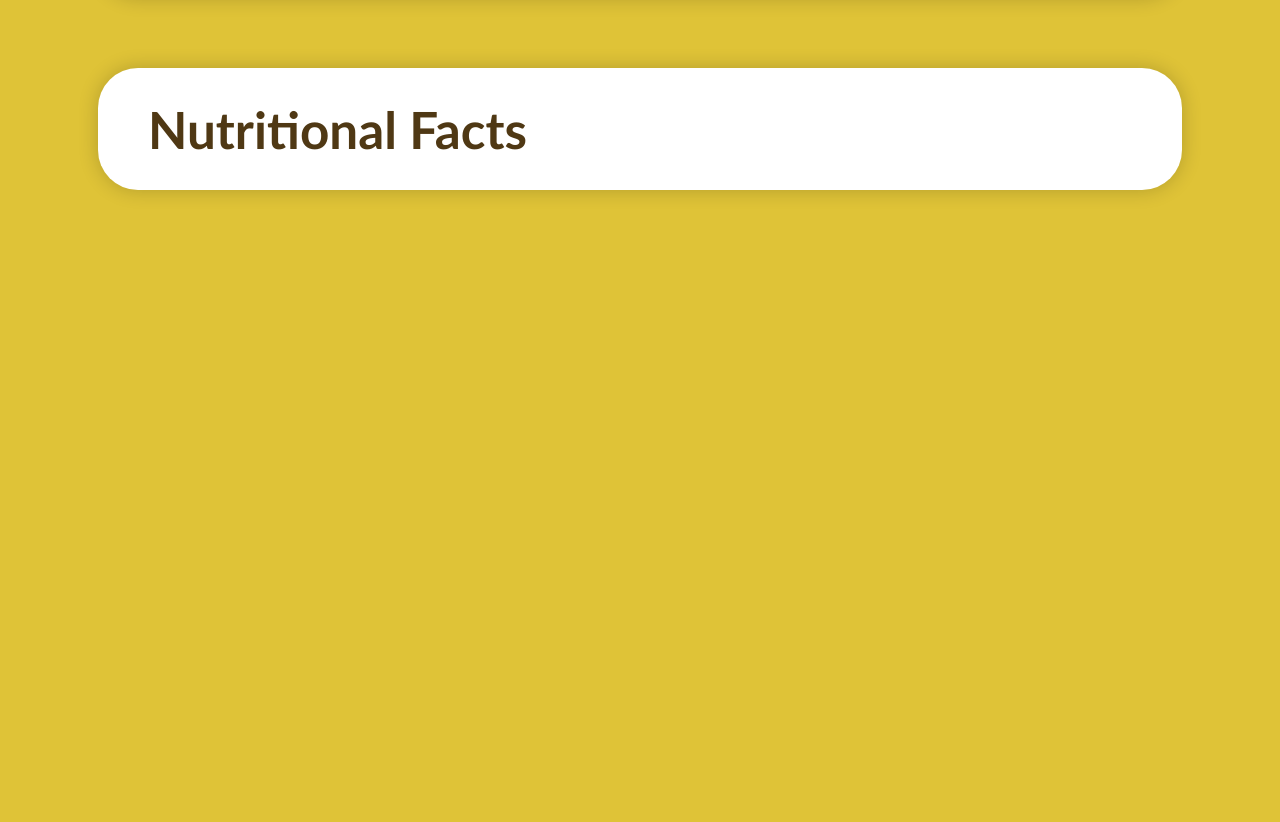
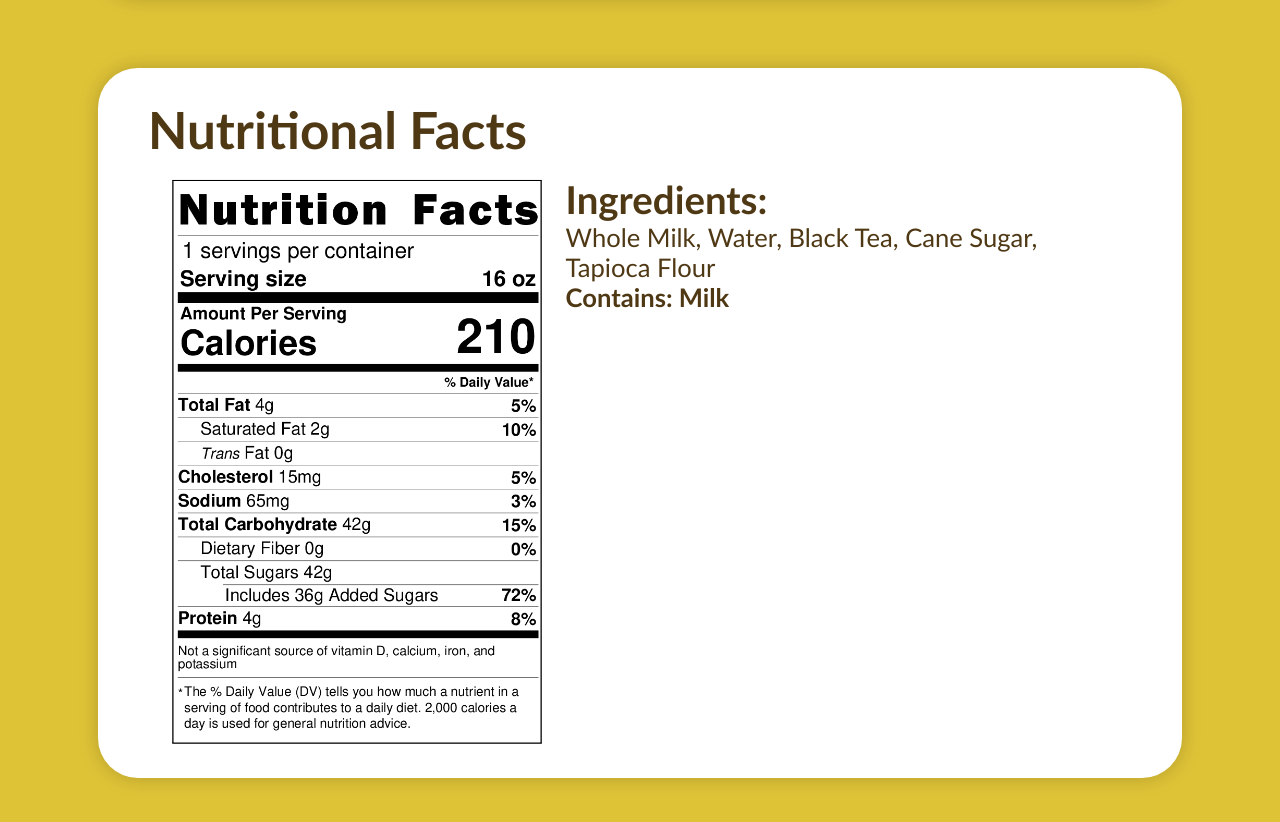
Before and after one commit to okethan35/Product-Launch, a plain HTML site: page product.html in a window 1280 px wide. Shown: the part 823-1645 px from the top of the page. Before the commit the page ends 1083 px from the top, so only its background shows below. Drawn offline with Linux system fonts and the light colour scheme.

Commit message:
Added Nutrition and Ingredients Section

```diff
--- a/product.css
+++ b/product.css
@@ -165,3 +165,17 @@ nav img {
     padding-left: 20px;
     padding-right: 20px;
 }
+.label{
+    display:inline-flex;
+    padding-top: 2vh;
+}
+.label img{
+    width: 100%;
+    max-width: 40%;
+}
+.ingredients h4{
+    font-size:3vw;
+}
+.ingredients p{
+    font-size:2vw;
+}
--- a/product.html
+++ b/product.html
@@ -39,7 +39,15 @@
 
 <!--Nutrition Facts-->
 <div class="nutrition">
-    <div class="container">
+    <div>
         <h3>Nutritional Facts</h3>
+        <div class="label">
+            <img src="images/NutritionLabel.png"/>
+            <div class="ingredients">
+                <h4>Ingredients:</h4>
+                <p>Whole Milk, Water, Black Tea, Cane Sugar, Tapioca Flour</p>
+                <p><b>Contains: Milk</b></p>
+            </div>
+        </div>
     </div>
 </div>
```
Also changed, not shown: images/NutritionLabel.png (added).
